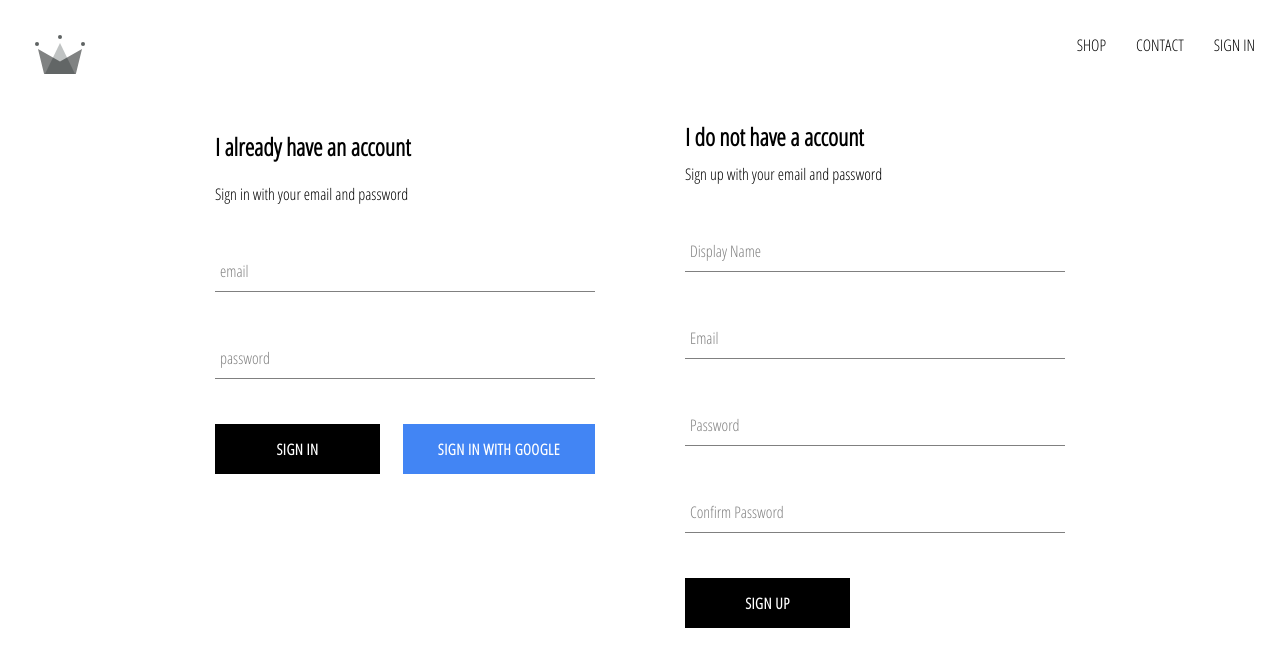
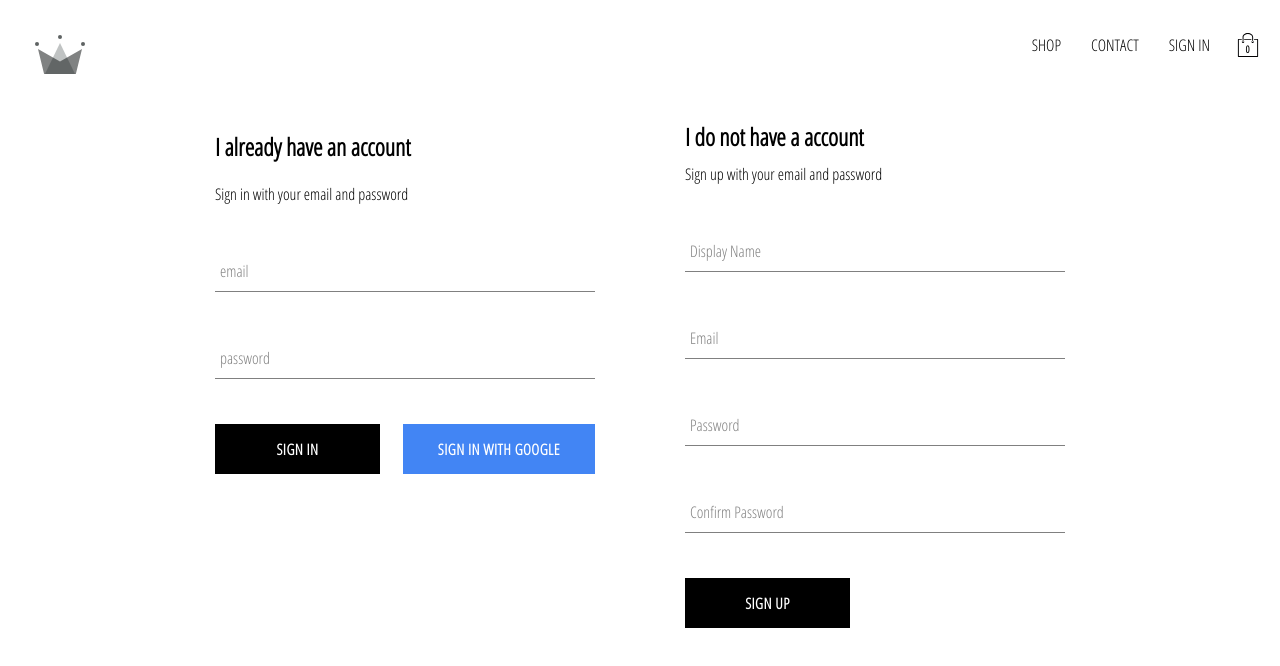
Before and after one commit to avanish-fullstack/ak-clothing, a React (Create React App) app: page /signin in a window 1280 px wide. Shown: the top 666 px of the page. Built offline with nearby package versions, Linux system fonts and the light colour scheme; no server answers.

Commit message:
added cart and cartdropdown . Added toggle functionality to card dropdpwn

```diff
--- /dev/null
+++ b/src/components/cart-dropdown/cart-dropdown.component.jsx
@@ -0,0 +1,13 @@
+import React from "react";
+import CustomButton from "../custom-button/custom-button.component";
+import "./cart-dropdown.styles.scss";
+
+const CartDropdown = () => (
+    <div className="cart-dropdown">
+        <div className="cart-items">
+            <CustomButton>GO TO CHECKOUT</CustomButton>
+        </div>
+    </div>
+);
+
+export default CartDropdown;
--- /dev/null
+++ b/src/components/cart-dropdown/cart-dropdown.styles.scss
@@ -0,0 +1,24 @@
+.cart-dropdown {
+    position: absolute;
+    width: 240px;
+    height: 340px;
+    display: flex;
+    flex-direction: column;
+    padding: 20px;
+    border: 1px solid black;
+    background-color: white;
+    top: 90px;
+    right: 40px;
+    z-index: 5;
+
+    .cart-items {
+        height: 340px;
+        display: flex;
+        flex-direction: column;
+        overflow: auto;
+    }
+
+    button {
+        margin-top: auto;
+    }
+}
--- /dev/null
+++ b/src/components/cart-icon/cart-icon.component.jsx
@@ -0,0 +1,18 @@
+import React from "react";
+import { ReactComponent as ShoppingIcon } from "../../assets/shopping-bag.svg";
+import "./cart-icon.styles.scss";
+import toggleCartHidden from "../../redux/cart/cart.actions";
+import { connect } from "react-redux";
+
+const CartIcon = ({ toggleCartHidden }) => (
+    <div className="cart-icon" onClick={toggleCartHidden}>
+        <ShoppingIcon className="shopping-icon"></ShoppingIcon>
+        <span className="item-count">0</span>
+    </div>
+);
+
+const mapDispatchToProps = (dispatch) => ({
+    toggleCartHidden: () => dispatch(toggleCartHidden()),
+});
+
+export default connect(null, mapDispatchToProps)(CartIcon);
--- /dev/null
+++ b/src/components/cart-icon/cart-icon.styles.scss
@@ -0,0 +1,21 @@
+.cart-icon {
+    width: 45px;
+    height: 45px;
+    position: relative;
+    display: flex;
+    align-items: center;
+    justify-content: center;
+    cursor: pointer;
+
+    .shopping-icon {
+        width: 24px;
+        height: 24px;
+    }
+
+    .item-count {
+        position: absolute;
+        font-size: 10px;
+        font-weight: bold;
+        bottom: 12px;
+    }
+}
--- a/src/components/header/header.component.jsx
+++ b/src/components/header/header.component.jsx
@@ -3,10 +3,12 @@
 import "./header.styles.scss";
 import { ReactComponent as Logo } from "../../assets/crown.svg";
 import { auth } from "../../firebase/firebase.utils";
+import CartIcon from "../cart-icon/cart-icon.component";
+import CartDropdown from "../cart-dropdown/cart-dropdown.component";
 
 import { connect } from "react-redux";
 
-const Header = ({ currentUser }) => {
+const Header = ({ currentUser, hidden }) => {
     return (
         <div className="header">
             <Link className="logo-container" to="/">
@@ -28,13 +30,16 @@
                         SIGN IN
                     </Link>
                 )}
+                <CartIcon />
             </div>
+            {hidden ? null : <CartDropdown />}
         </div>
     );
 };
 
-const mapStatetoProps = (state) => ({
-    currentUser: state.user.currentUser,
+const mapStatetoProps = ({ user: { currentUser }, cart: { hidden } }) => ({
+    currentUser,
+    hidden,
 });
 
 export default connect(mapStatetoProps)(Header);
--- a/src/firebase/firebase.utils.js
+++ b/src/firebase/firebase.utils.js
@@ -2,16 +2,7 @@
 import "firebase/firestore";
 import "firebase/auth";
 
-const config = {
-    apiKey: "AIzaSyA32zn0f91xy7dc7dsUNZ7YawbrQGPqKCc",
-    authDomain: "akclothingdb.firebaseapp.com",
-    databaseURL: "https://akclothingdb.firebaseio.com",
-    projectId: "akclothingdb",
-    storageBucket: "akclothingdb.appspot.com",
-    messagingSenderId: "45221581044",
-    appId: "1:45221581044:web:f9817f86a1bf9c091fcea1",
-    measurementId: "G-5YC2VTHKLH",
-};
+const config = {};
 
 export const createUserProfileDocument = async (user, otherData) => {
     if (!user) return;
--- /dev/null
+++ b/src/redux/cart/cart.actions.js
@@ -0,0 +1,7 @@
+import CartActionTypes from "./cart.types";
+
+const toggleCartHidden = () => ({
+    type: CartActionTypes.TOGGLE_CART_HIDDEN,
+});
+
+export default toggleCartHidden;
--- /dev/null
+++ b/src/redux/cart/cart.reducer.js
@@ -0,0 +1,19 @@
+import CartActionTypes from "./cart.types";
+
+const INITIAL_STATE = {
+    hidden: true,
+};
+
+const cartReducer = (state = INITIAL_STATE, action) => {
+    switch (action.type) {
+        case CartActionTypes.TOGGLE_CART_HIDDEN:
+            return {
+                ...state,
+                hidden: !state.hidden,
+            };
+        default:
+            return state;
+    }
+};
+
+export default cartReducer;
--- /dev/null
+++ b/src/redux/cart/cart.types.js
@@ -0,0 +1,5 @@
+const CartActionTypes = {
+    TOGGLE_CART_HIDDEN: "TOGGLE_CART_HIDDEN",
+};
+
+export default CartActionTypes;
--- a/src/redux/root-reducer.js
+++ b/src/redux/root-reducer.js
@@ -1,6 +1,8 @@
 import { combineReducers } from "redux";
 import userReducer from "./user/user.reducer";
+import cartReducer from "./cart/cart.reducer";
 
 export default combineReducers({
     user: userReducer,
+    cart: cartReducer,
 });
```
Also changed, not shown: src/assets/shopping-bag.svg (added).
